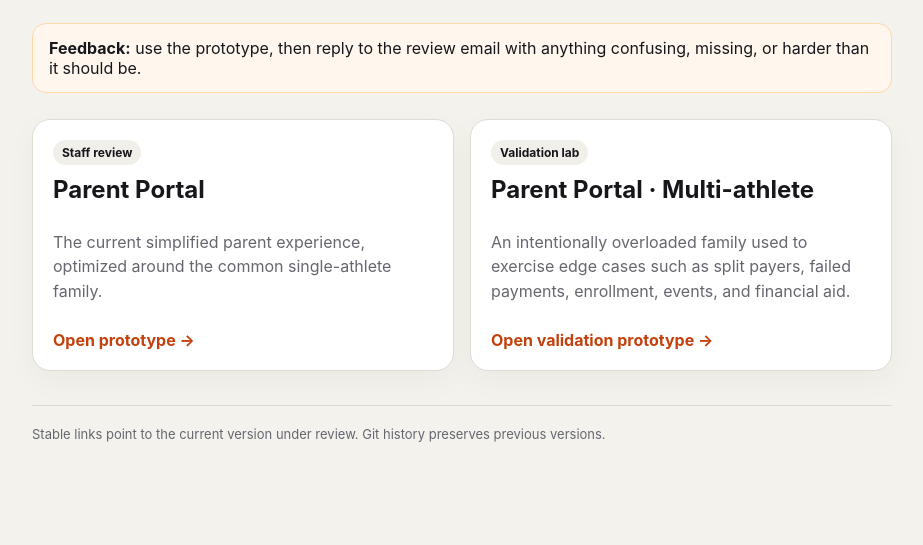
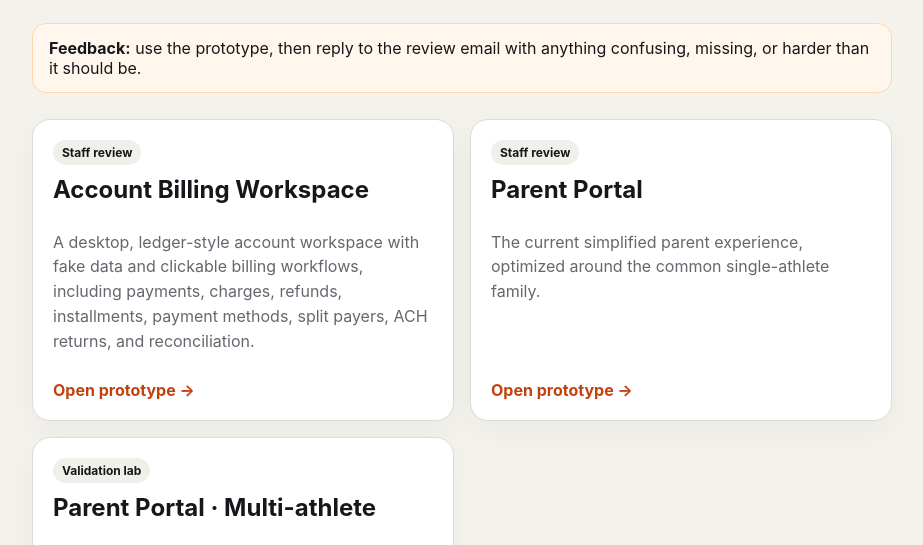
Before and after one commit to skidadcoder/clubportalai-prototypes, a plain HTML site: page index.html in a window 1280 px wide. Shown: the part 187-732 px from the top of the page, without its empty margins (178-1101 px from the left). Drawn offline with Linux system fonts and the light colour scheme.

Commit message:
Add account billing prototype to gallery

```diff
--- a/index.html
+++ b/index.html
@@ -26,6 +26,12 @@ footer{margin-top:34px;padding-top:20px;border-top:1px solid var(--line);font-si
 <p>Current concepts for staff review. These are prototypes only, use sample data, and are not connected to production.</p>
 <div class="notice"><strong>Feedback:</strong> use the prototype, then reply to the review email with anything confusing, missing, or harder than it should be.</div>
 <div class="grid">
+<a class="card" href="./account-billing/">
+<span class="badge">Staff review</span>
+<h2>Account Billing Workspace</h2>
+<p>A desktop, ledger-style account workspace with fake data and clickable billing workflows, including payments, charges, refunds, installments, payment methods, split payers, ACH returns, and reconciliation.</p>
+<span class="arrow">Open prototype →</span>
+</a>
 <a class="card" href="./parent-portal/">
 <span class="badge">Staff review</span>
 <h2>Parent Portal</h2>
```
